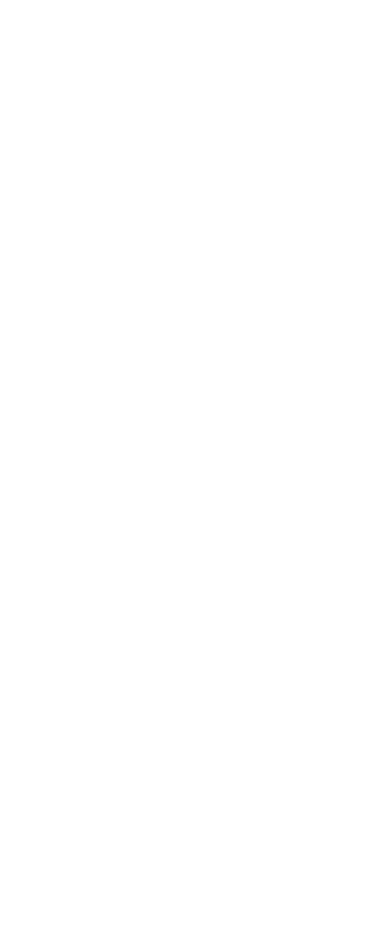
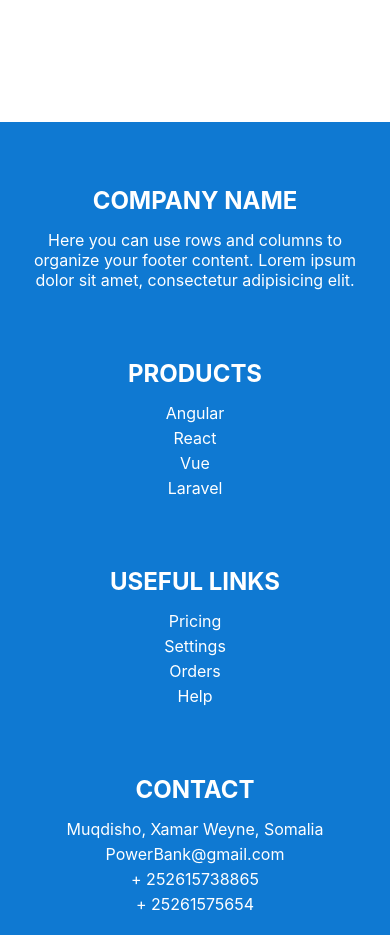
Before and after one commit to MohammedAli201/power-bank, a React (Create React App) app: page / in a window 390 px wide. Shown: the part 1062-1997 px from the top of the page. Before the commit the page ends 1076 px from the top, so only its background shows below. Built offline with nearby package versions, Linux system fonts and the light colour scheme; no server answers.

Commit message:
footer with styled is added

```diff
--- a/src/App.js
+++ b/src/App.js
@@ -4,6 +4,7 @@
 import ApiService from './services/apiService';
 import DisplayOptions from './components/DisplayOptions';
 import DisplayResults from './components/DisplayResults';
+
 import Forms from './components/Forms';
 import Home from './components/Home';
 import EvcPayment from './services/EvcPayment';
@@ -11,7 +12,7 @@
 import Dashboard from './components/Dashboard';
 import { BrowserRouter as Router,Route, Routes  } from 'react-router-dom';
 import Header from './components/header';
-
+import Footer from './components/Footer';
 const App = () => {
 const [completForm, setcompletForm] = useState(false);
 const [conformation,setConformation] = useState(false);
@@ -49,7 +50,7 @@
       </div>
     </Router>
 
-
+    <Footer />
     </div>
   );
 };
--- a/src/assets/styles/DisplayOptions.css
+++ b/src/assets/styles/DisplayOptions.css
@@ -110,6 +110,7 @@
   border-radius: 8px;
   cursor: pointer;
   transition: background-color 0.3s, transform 0.3s;
+  margin-top: 2.5rem;
 }
 
 .submit-button:hover {
--- a/src/assets/styles/DisplayResults.css
+++ b/src/assets/styles/DisplayResults.css
@@ -1,29 +1,38 @@
+/* Results Container Styles */
 .results-container {
-    padding: 20px;
-    max-width: 600px;
+  padding: 100px;
+  max-width: 800px; /* Increased max-width for larger cards */
   margin: 0 auto;
   text-align: center;
+  font-size: 2rem; /* Increased font size */
 }
 
+/* Header Styles */
 h1 {
   margin-bottom: 20px;
-    font-size: 24px;
+  font-size: 28px; /* Increased font size for the header */
   color: #333;
 }
 
+/* Summary Card Styles */
 .summary-card {
   background-color: #fff;
   border: 1px solid #ddd;
   border-radius: 8px;
-    padding: 20px;
+  padding: 30px; /* Increased padding for better spacing */
   margin-bottom: 20px;
   box-shadow: 0 4px 8px rgba(0, 0, 0, 0.1);
+  width: 100%; /* Full width of the parent container */
+  max-width: 800px; /* Ensure it doesn't exceed the container width */
+  font-size: 1.8rem; /* Larger font size for card content */
 }
 
+/* Card Item Styles */
 .card-item {
   display: flex;
   justify-content: space-between;
-    margin-bottom: 10px;
+  margin-bottom: 15px; /* Increased space between items */
+  width: 100%;
 }
 
 .card-item strong {
@@ -35,15 +44,17 @@
   color: #333;
 }
 
+/* Account Info Styles */
 .card-item.account-info {
   margin-top: 20px;
-    padding-top: 10px;
+  padding-top: 20px;
   border-top: 1px solid #ddd;
 }
 
+/* Payment Button Styles */
 .payment-button {
-    padding: 12px 24px;
-    font-size: 16px;
+  padding: 15px 30px; /* Increased padding for larger button */
+  font-size: 2rem; /* Increased font size */
   font-weight: bold;
   color: white;
   background-color: #4a90e2;
@@ -51,6 +62,7 @@
   border-radius: 8px;
   cursor: pointer;
   transition: background-color 0.3s ease, transform 0.3s ease;
+  margin-top: 2.5rem;
 }
 
 .payment-button:hover {
--- /dev/null
+++ b/src/assets/styles/Footer.css
@@ -0,0 +1,89 @@
+/* Footer Container */
+.footer-container {
+    background-color: #0F79D2; /* Changed to a blue color */
+    color: white;
+    padding: 20px 0;
+    text-align: center;
+    margin-top: 10rem;
+  }
+
+  /* Footer Content */
+  .footer-content {
+    max-width: 1200px;
+    margin: 0 auto;
+    padding: 0 20px;
+  }
+
+  /* Footer Row - using Flexbox for layout */
+  .footer-row {
+    display: flex;
+    flex-wrap: wrap;
+    justify-content: space-between;
+  }
+
+  /* Footer Column - Flex properties to distribute space */
+  .footer-column {
+    flex: 1;
+    min-width: 200px;
+    margin: 10px;
+
+  }
+
+  /* Footer Titles */
+  .footer-column h2, .footer-column h3 {
+    font-size: 1.5rem;
+    margin-bottom: 15px;
+  }
+
+  /* Footer Text and Links */
+  .footer-column p, .footer-column ul, .footer-column li {
+    font-size: 1rem;
+    margin: 5px 0;
+    list-style: none; /* Remove bullets for lists */
+  }
+
+  /* Footer Links */
+  .footer-column ul {
+    padding: 0;
+  }
+
+  .footer-column ul li {
+    margin: 5px 0;
+  }
+
+  .footer-column ul li a {
+    color: white;
+    text-decoration: none;
+    transition: color 0.3s;
+  }
+
+  .footer-column ul li a:hover {
+    color: #007bff;
+  }
+
+  /* Responsive Adjustments */
+  @media (max-width: 768px) {
+    .footer-row {
+      flex-direction: column; /* Stack columns vertically */
+      align-items: center;
+    }
+
+    .footer-column {
+      text-align: center; /* Center align text */
+      margin: 20px 0; /* Add more space between columns */
+    }
+  }
+
+  @media (min-width: 769px) and (max-width: 1024px) {
+    .footer-column {
+      flex: 0 0 45%; /* Two columns layout */
+      text-align: left; /* Left align text */
+    }
+  }
+
+  @media (min-width: 1025px) {
+    .footer-column {
+      flex: 0 0 23%; /* Four columns layout */
+      text-align: left;
+    }
+  }
--- a/src/assets/styles/Home.css
+++ b/src/assets/styles/Home.css
@@ -3,8 +3,8 @@
     display: flex;
     flex-direction: column;
     min-height: 100vh;
-    background-color: #bd1e1e;
-    background: url('../images/background-simple.png') no-repeat center center/cover;
+    /* background-color: #bd1e1e; */
+    /* background: url('../images/background-simple.png') no-repeat center center/cover; */
   }
 
   /* Hero Section Styles */
--- a/src/components/Footer.js
+++ b/src/components/Footer.js
@@ -1,10 +1,48 @@
 import React from 'react';
+import "../assets/styles/Footer.css"; // Ensure to link your CSS file
 
 const Footer = () => {
     return (
-        <div>
-            <footer>
-                <p>&copy; 2024 - All rights reserved</p>
+        <div className="footer-container">
+            <footer className="footer-content">
+                <div className="footer-row">
+
+                    <div className="footer-column">
+                        <h3>COMPANY NAME</h3>
+                        <p>Here you can use rows and columns to organize your footer content. Lorem ipsum dolor sit amet, consectetur adipisicing elit.</p>
+                    </div>
+                    <div className="footer-column">
+                        <h3>PRODUCTS</h3>
+                        <ul>
+                            <li>Angular</li>
+                            <li>React</li>
+                            <li>Vue</li>
+                            <li>Laravel</li>
+                        </ul>
+                    </div>
+                    <div className="footer-column">
+                        <h3>USEFUL LINKS</h3>
+                        <ul>
+                            <li>Pricing</li>
+                            <li>Settings</li>
+                            <li>Orders</li>
+                            <li>Help</li>
+                        </ul>
+                    </div>
+                    <div className="footer-column">
+                        <h3>CONTACT</h3>
+                        <p>Muqdisho, Xamar Weyne, Somalia</p>
+                        <p>PowerBank@gmail.com</p>
+                        <p>+ 252615738865</p>
+                        <p>+ 25261575654</p>
+                    </div>
+
+                    <div className="footer-column">
+
+                        <p>&copy; 2024 - All rights reserved</p>
+                    </div>
+                </div>
+
             </footer>
 
         </div>
--- a/src/components/Home.js
+++ b/src/components/Home.js
@@ -1,5 +1,5 @@
 import React from "react";
-import Footer from "./Footer";
+
 import heroImage from "../assets/images/PowerBank-hero-section.png";
 import logo from "../assets/images/Power.png"; // Your logo image
 import "../assets/styles/Home.css";
@@ -34,7 +34,7 @@
           </div>
         </div>
       </div>
-      <Footer />
+
     </div>
   );
 };
--- a/src/index.css
+++ b/src/index.css
@@ -5,6 +5,7 @@
     sans-serif;
   -webkit-font-smoothing: antialiased;
   -moz-osx-font-smoothing: grayscale;
+  background: url('./assets/images/background-simple.png') no-repeat center center/cover;
 
 }
 
```
Lines whose indentation alone changed are shown as unchanged.
